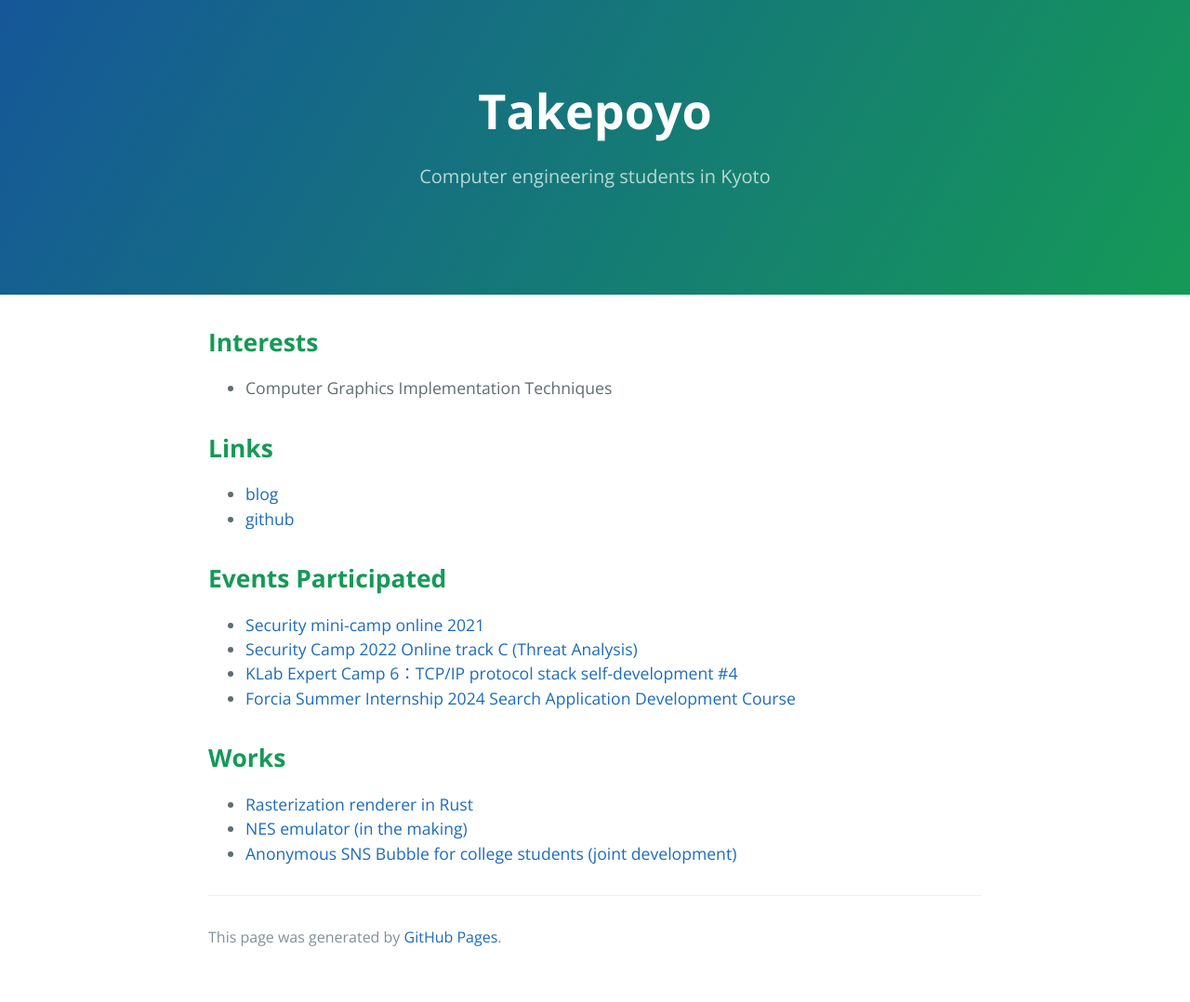
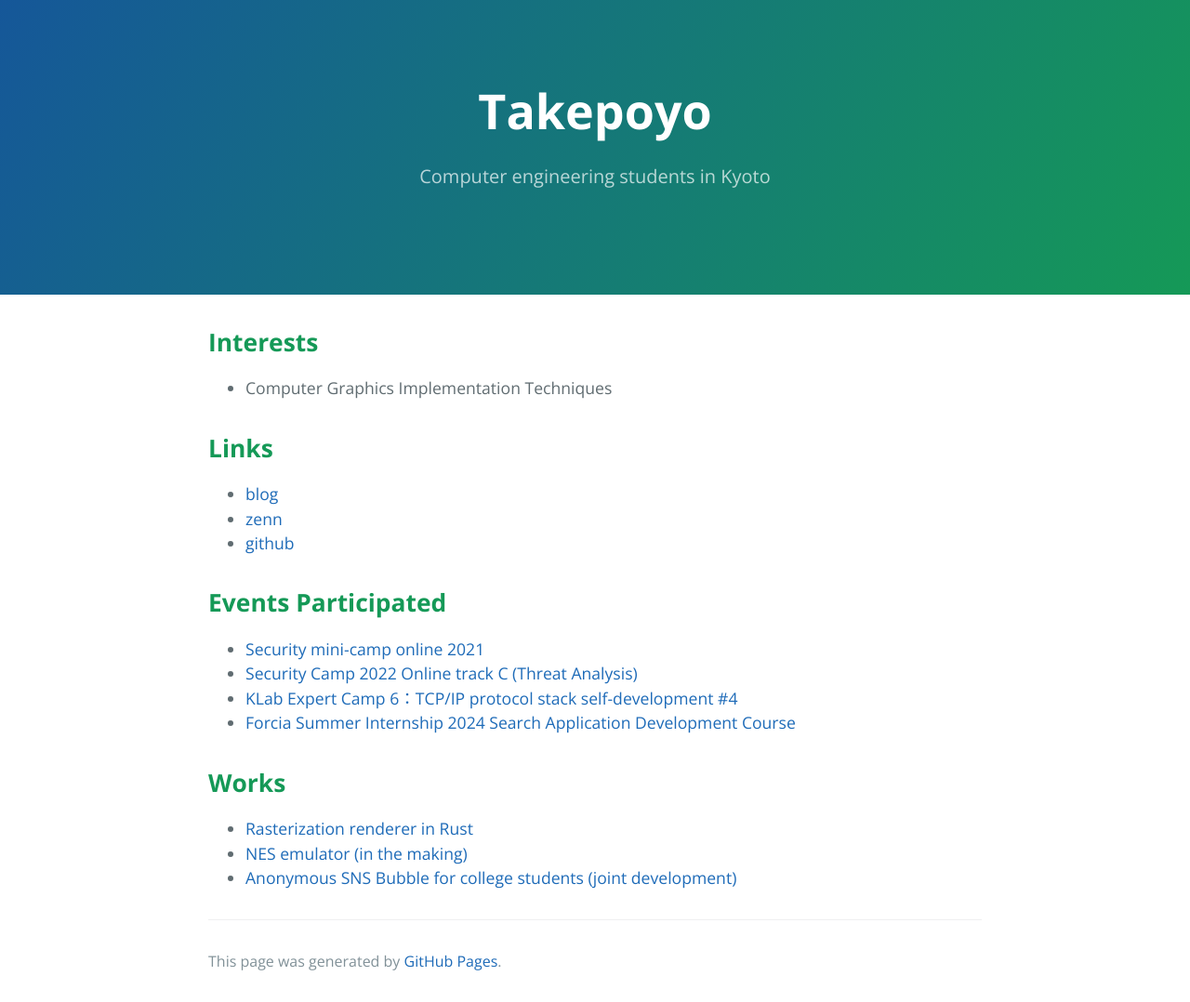
Before and after one commit to onagonanja/onagonanja.github.io, a Jekyll site: the page built from index.md, in a window 1280 px wide. Shown: the whole page at 93% size. Built offline with Jekyll 4.4.1, drawn with Linux system fonts in a browser that asks for light colours; before the commit the page ends 1052 px from its top, so only the background shows below that.

Commit message:
add zenn

```diff
--- a/index.md
+++ b/index.md
@@ -6,6 +6,7 @@ layout: default
 
 ## **Links**
 - [blog](https://takepoyo2001.hatenablog.com/)
+- [zenn](https://zenn.dev/takepoyo?tab=scraps)
 - [github](https://github.com/onagonanja)
 
 ## **Events Participated**
```
